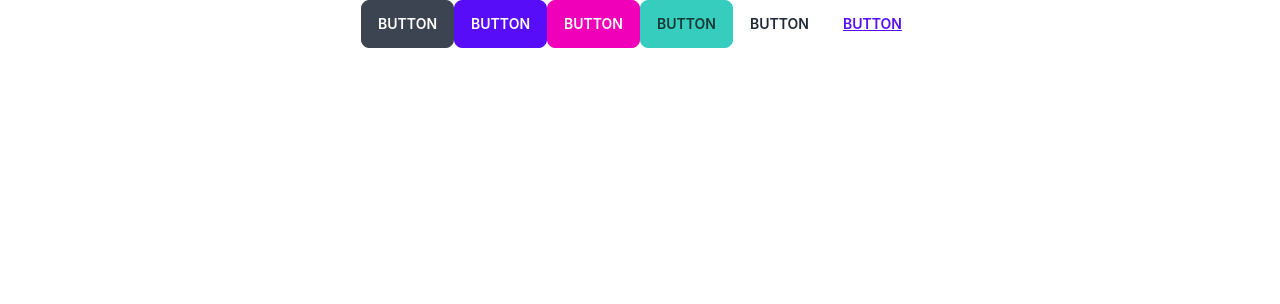
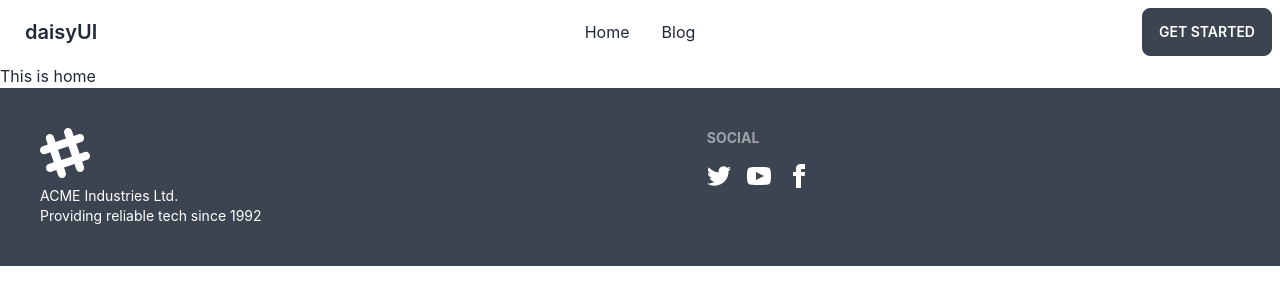
Before and after one commit to Imtius-Ahammed/assessment-task-client, a React (Create React App) app: page / in a window 1280 px wide. Shown: the top 304 px of the page. Built offline with nearby package versions, Linux system fonts and the light colour scheme.

Commit message:
create routes and added Navbar and Footer

```diff
--- a/src/App.js
+++ b/src/App.js
@@ -1,15 +1,12 @@
-import logo from './logo.svg';
+
 import './App.css';
+import { RouterProvider } from 'react-router-dom';
+import router from './Routes/Routes/Routes';
 
 function App() {
   return (
-    <div className="App">
-      <button className="btn">Button</button>
-<button className="btn btn-primary">Button</button>
-<button className="btn btn-secondary">Button</button>
-<button className="btn btn-accent">Button</button>
-<button className="btn btn-ghost">Button</button>
-<button className="btn btn-link">Button</button>
+    <div >
+   <RouterProvider router={router}></RouterProvider>
     </div>
   );
 }
--- /dev/null
+++ b/src/Layout/Main.js
@@ -0,0 +1,17 @@
+import React from 'react';
+import { Outlet } from 'react-router-dom';
+import Footer from '../Pages/Shared/Footer/Footer';
+import Navbar from '../Pages/Shared/Navbar/Navbar';
+
+const Main = () => {
+  return (
+    <div>
+      <Navbar></Navbar>
+      <Outlet></Outlet>
+      <Footer></Footer>
+
+    </div>
+  );
+};
+
+export default Main;
--- /dev/null
+++ b/src/Pages/Home/Home/Home.js
@@ -0,0 +1,11 @@
+import React from 'react';
+
+const Home = () => {
+  return (
+    <div>
+      <h1>This is home</h1>
+    </div>
+  );
+};
+
+export default Home;
--- /dev/null
+++ b/src/Pages/Shared/Footer/Footer.js
@@ -0,0 +1,24 @@
+import React from 'react';
+
+const Footer = () => {
+  return (
+    <div>
+      <footer className="footer p-10 bg-neutral text-neutral-content">
+  <div>
+    <svg width="50" height="50" viewBox="0 0 24 24" xmlns="http://www.w3.org/2000/svg" fillRule="evenodd" clipRule="evenodd" className="fill-current"><path d="M22.672 15.226l-2.432.811.841 2.515c.33 1.019-.209 2.127-1.23 2.456-1.15.325-2.148-.321-2.463-1.226l-.84-2.518-5.013 1.677.84 2.517c.391 1.203-.434 2.542-1.831 2.542-.88 0-1.601-.564-1.86-1.314l-.842-2.516-2.431.809c-1.135.328-2.145-.317-2.463-1.229-.329-1.018.211-2.127 1.231-2.456l2.432-.809-1.621-4.823-2.432.808c-1.355.384-2.558-.59-2.558-1.839 0-.817.509-1.582 1.327-1.846l2.433-.809-.842-2.515c-.33-1.02.211-2.129 1.232-2.458 1.02-.329 2.13.209 2.461 1.229l.842 2.515 5.011-1.677-.839-2.517c-.403-1.238.484-2.553 1.843-2.553.819 0 1.585.509 1.85 1.326l.841 2.517 2.431-.81c1.02-.33 2.131.211 2.461 1.229.332 1.018-.21 2.126-1.23 2.456l-2.433.809 1.622 4.823 2.433-.809c1.242-.401 2.557.484 2.557 1.838 0 .819-.51 1.583-1.328 1.847m-8.992-6.428l-5.01 1.675 1.619 4.828 5.011-1.674-1.62-4.829z"></path></svg>
+    <p>ACME Industries Ltd.<br/>Providing reliable tech since 1992</p>
+  </div>
+  <div>
+    <span className="footer-title">Social</span>
+    <div className="grid grid-flow-col gap-4">
+      <a><svg xmlns="http://www.w3.org/2000/svg" width="24" height="24" viewBox="0 0 24 24" className="fill-current"><path d="M24 4.557c-.883.392-1.832.656-2.828.775 1.017-.609 1.798-1.574 2.165-2.724-.951.564-2.005.974-3.127 1.195-.897-.957-2.178-1.555-3.594-1.555-3.179 0-5.515 2.966-4.797 6.045-4.091-.205-7.719-2.165-10.148-5.144-1.29 2.213-.669 5.108 1.523 6.574-.806-.026-1.566-.247-2.229-.616-.054 2.281 1.581 4.415 3.949 4.89-.693.188-1.452.232-2.224.084.626 1.956 2.444 3.379 4.6 3.419-2.07 1.623-4.678 2.348-7.29 2.04 2.179 1.397 4.768 2.212 7.548 2.212 9.142 0 14.307-7.721 13.995-14.646.962-.695 1.797-1.562 2.457-2.549z"></path></svg></a>
+      <a><svg xmlns="http://www.w3.org/2000/svg" width="24" height="24" viewBox="0 0 24 24" className="fill-current"><path d="M19.615 3.184c-3.604-.246-11.631-.245-15.23 0-3.897.266-4.356 2.62-4.385 8.816.029 6.185.484 8.549 4.385 8.816 3.6.245 11.626.246 15.23 0 3.897-.266 4.356-2.62 4.385-8.816-.029-6.185-.484-8.549-4.385-8.816zm-10.615 12.816v-8l8 3.993-8 4.007z"></path></svg></a>
+      <a><svg xmlns="http://www.w3.org/2000/svg" width="24" height="24" viewBox="0 0 24 24" className="fill-current"><path d="M9 8h-3v4h3v12h5v-12h3.642l.358-4h-4v-1.667c0-.955.192-1.333 1.115-1.333h2.885v-5h-3.808c-3.596 0-5.192 1.583-5.192 4.615v3.385z"></path></svg></a>
+    </div>
+  </div>
+</footer>
+    </div>
+  );
+};
+
+export default Footer;
--- /dev/null
+++ b/src/Pages/Shared/Navbar/Navbar.js
@@ -0,0 +1,36 @@
+import React from 'react';
+import { Link } from 'react-router-dom';
+
+const Navbar = () => {
+  const menuItems = <>
+  <li><Link to='/'>Home</Link></li>
+
+  <li><Link to='/blog'>Blog</Link></li></>
+  return (
+    <div>
+      <div className="navbar bg-base-100">
+  <div className="navbar-start">
+    <div className="dropdown">
+      <label tabIndex={0} className="btn btn-ghost lg:hidden">
+        <svg xmlns="http://www.w3.org/2000/svg" className="h-5 w-5" fill="none" viewBox="0 0 24 24" stroke="currentColor"><path strokeLinecap="round" strokeLinejoin="round" strokeWidth="2" d="M4 6h16M4 12h8m-8 6h16" /></svg>
+      </label>
+      <ul tabIndex={0} className="menu menu-compact dropdown-content mt-3 p-2 shadow bg-base-100 rounded-box w-52">
+    {menuItems}
+      </ul>
+    </div>
+    <a className="btn btn-ghost normal-case text-xl">daisyUI</a>
+  </div>
+  <div className="navbar-center hidden lg:flex">
+    <ul className="menu menu-horizontal px-1">
+     {menuItems}
+    </ul>
+  </div>
+  <div className="navbar-end">
+    <a className="btn">Get started</a>
+  </div>
+</div>
+    </div>
+  );
+};
+
+export default Navbar;
--- /dev/null
+++ b/src/Routes/Routes/Routes.js
@@ -0,0 +1,17 @@
+import { createBrowserRouter } from "react-router-dom"
+import Main from "../../Layout/Main"
+import Home from "../../Pages/Home/Home/Home"
+
+const router = createBrowserRouter([
+  {
+    path:'/',
+    element: <Main></Main>,
+    children:[
+      {
+        path:'/',
+        element:<Home></Home>
+      }
+    ]
+  }
+])
+export default router;
```
